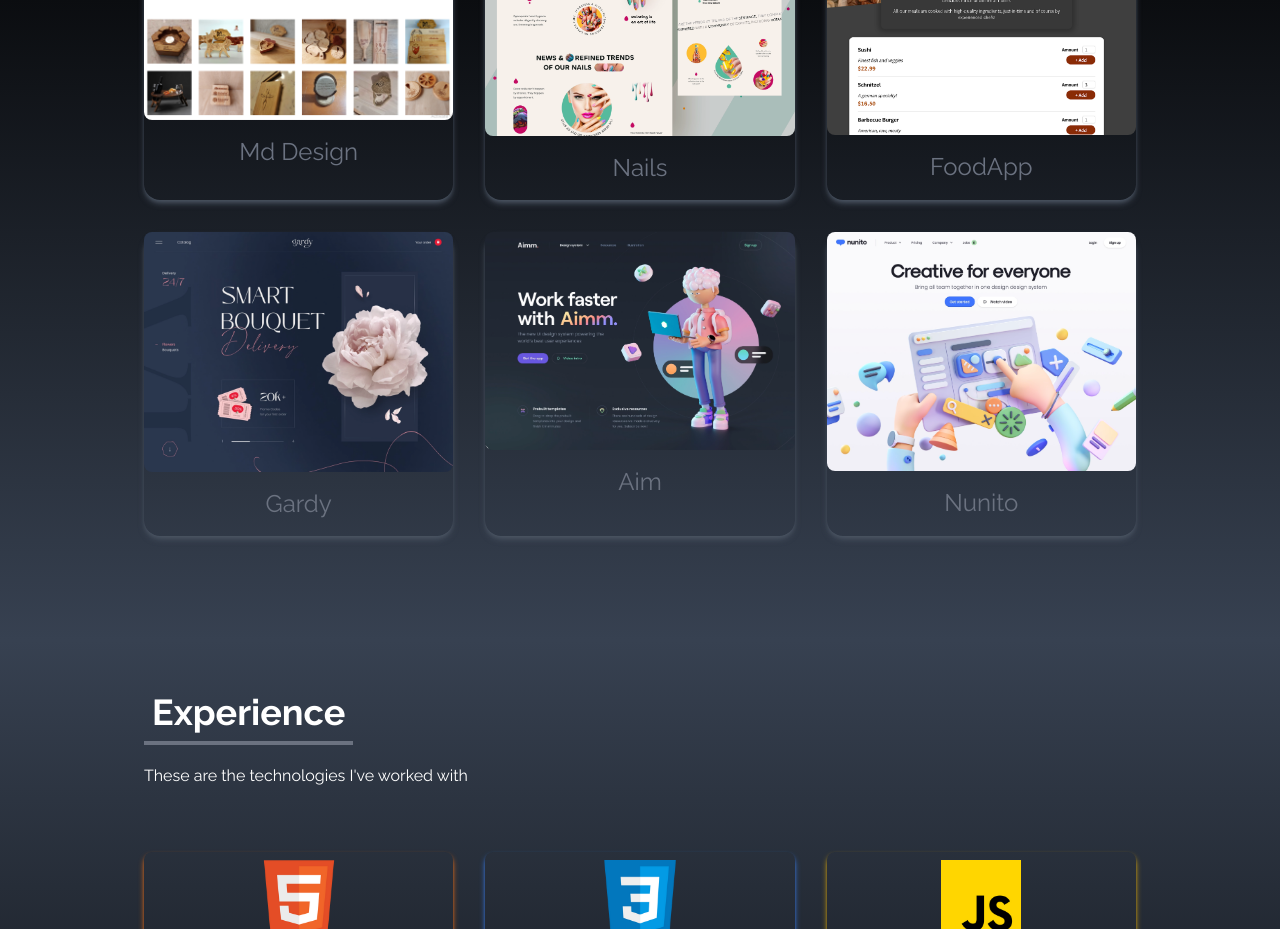
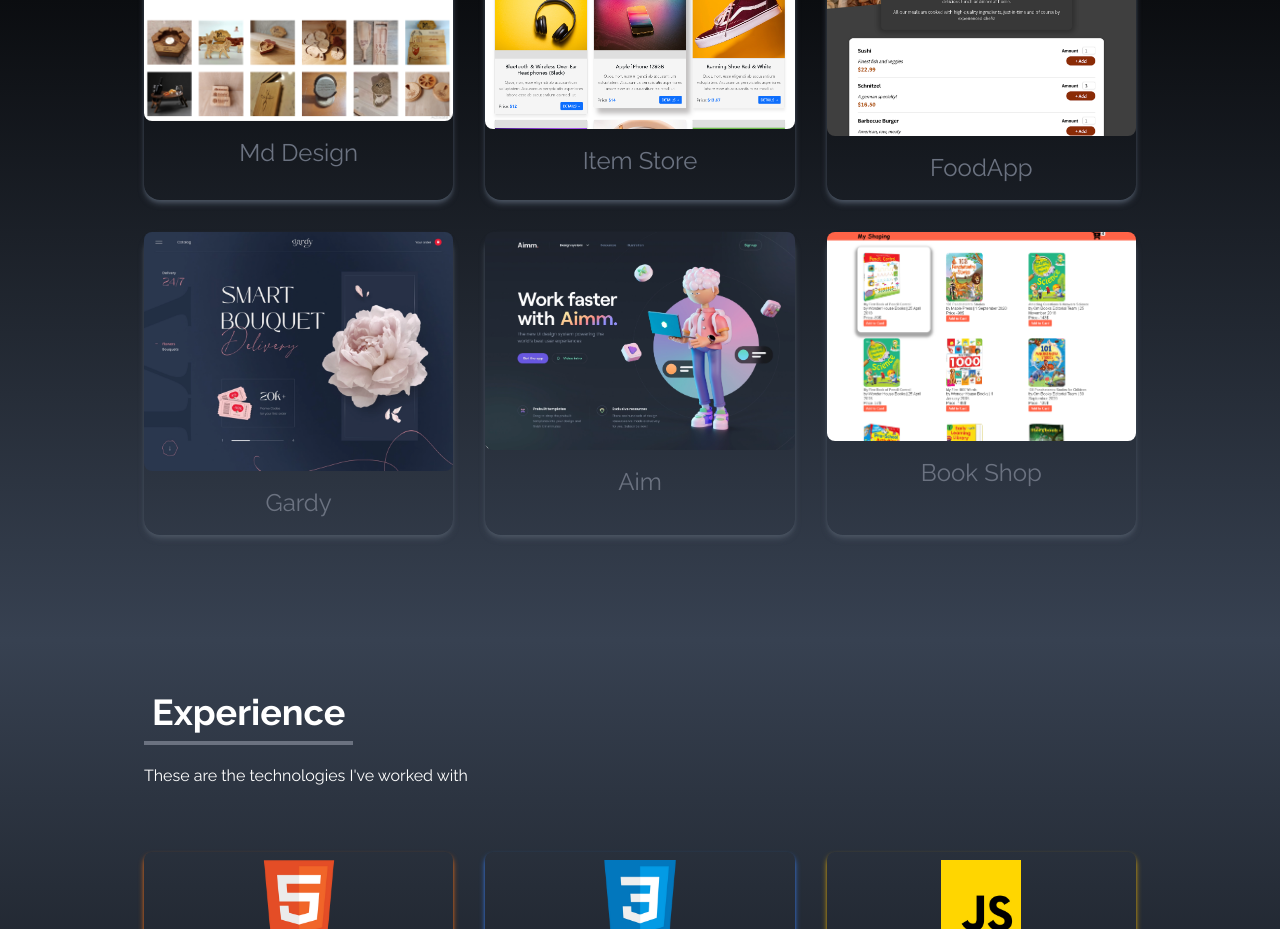
Before and after one commit to markk300/Portfolio, a React (Create React App) app: page / in a window 1280 px wide. Shown: the part 1760-2689 px from the top of the page. Built offline with nearby package versions, Linux system fonts and the light colour scheme; a web font is replaced by a local one.

Commit message:
added some new projects to portfolio

```diff
--- a/src/components/Portfolio.js
+++ b/src/components/Portfolio.js
@@ -18,8 +18,8 @@ function Portfolio() {
         {
             id:2,
             src: portfolioimg2,
-            titles:"Nails",
-            href:""
+            titles:"Item Store",
+            href:"https://itemstore12.netlify.app/"
         },
         {
             id:3,
@@ -42,8 +42,8 @@ function Portfolio() {
         {
             id:6,
             src: portfolioimg6,
-            titles:"Nunito ",
-            href:""
+            titles:"Book Shop ",
+            href:"https://booksite12.netlify.app/"
         },
     ]
   return (
```
Also changed, not shown: src/assets/portfolio/web2.png, src/assets/portfolio/web6.png.
